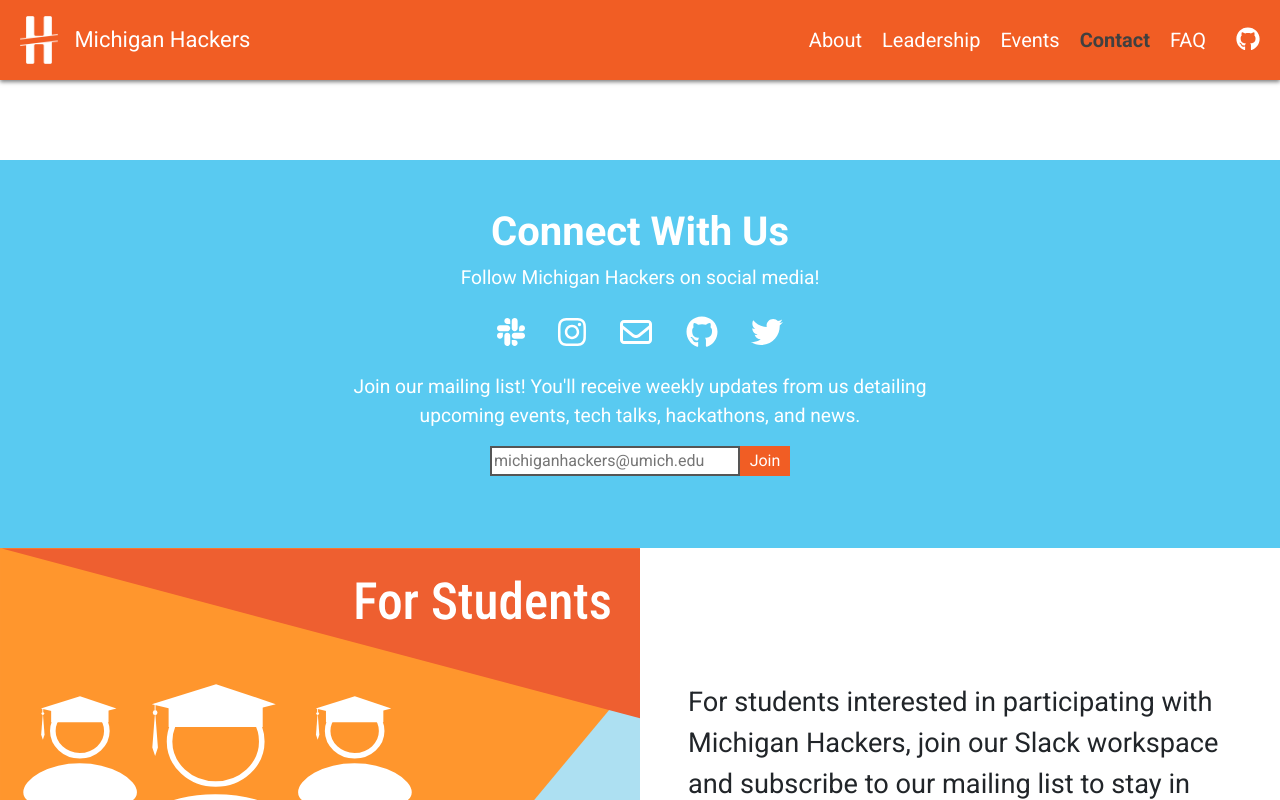
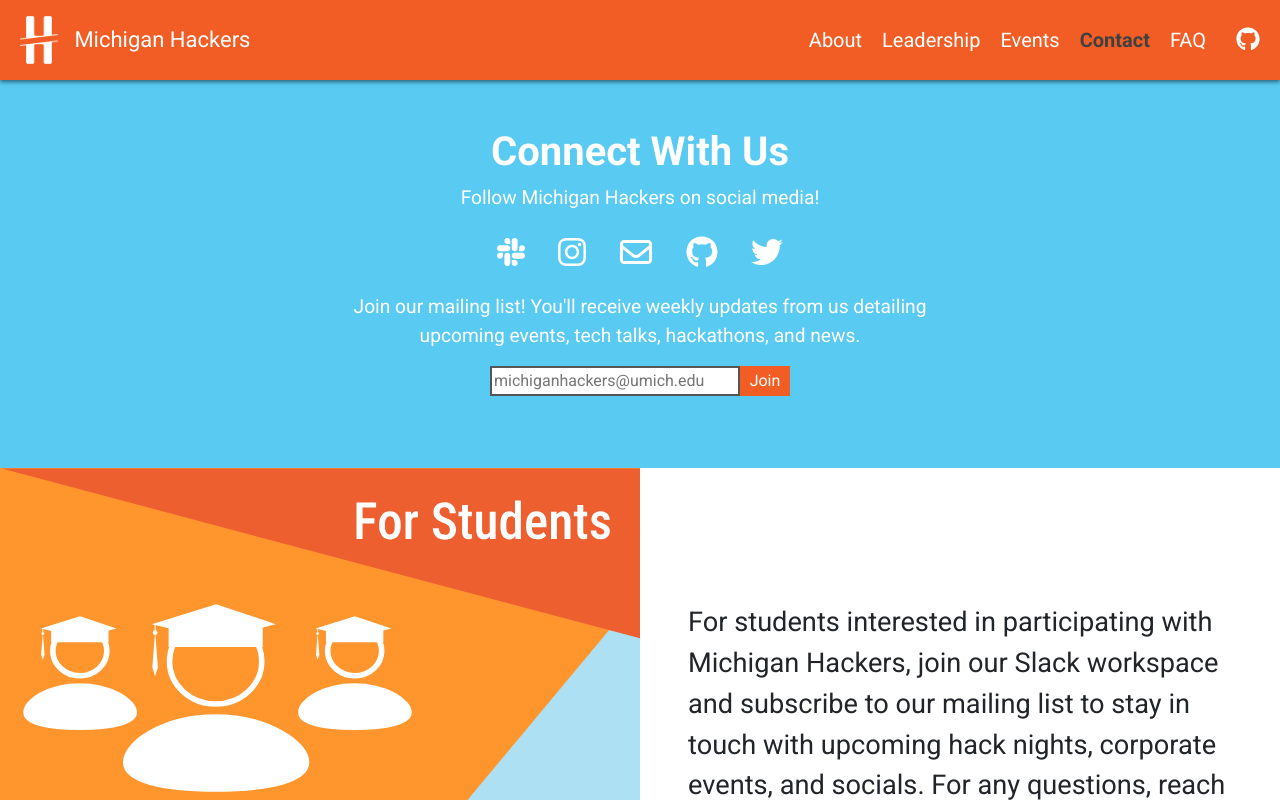
Before and after one commit to michiganhackers/mh-web-new, a React (Create React App) app: page /contact in a window 1280 px wide. Shown: the top 800 px of the page. Built offline with nearby package versions, Linux system fonts and the light colour scheme; no server answers.

Commit message:
Remove top padding from contact page
No longer necessary due to changes to the Navbar to make it take up space on
the page.

```diff
--- a/src/components/Contact/Contact.jsx
+++ b/src/components/Contact/Contact.jsx
@@ -21,10 +21,6 @@
 `;
 
 const ConnectWithUsOuter = styled.div`
-    margin-top: 80px;
-    ${devices.tablet`
-        margin-top: 66px;
-    `}
     background-color: rgba(89, 202, 241, 1);
     padding: 3rem;
     display: flex;
```
